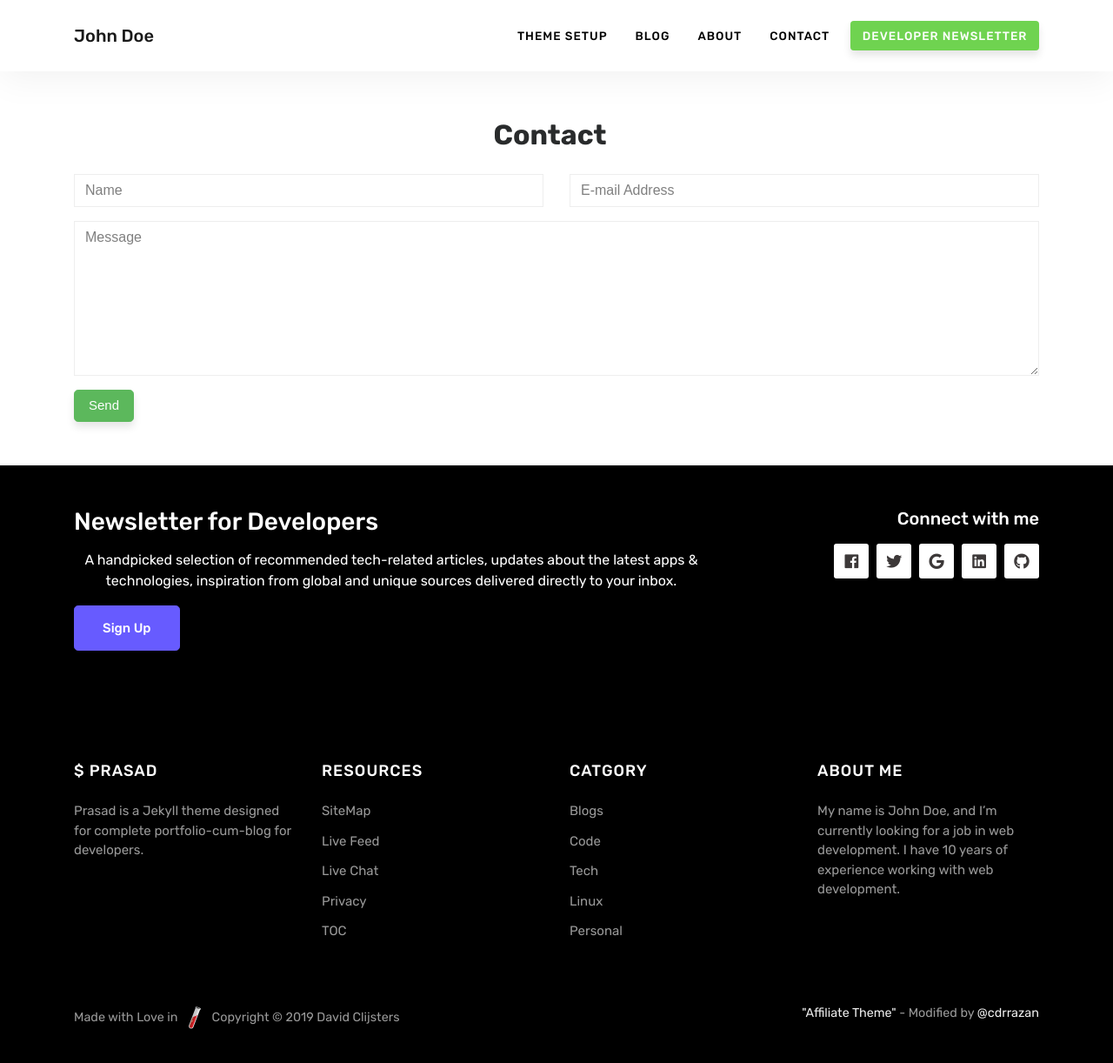
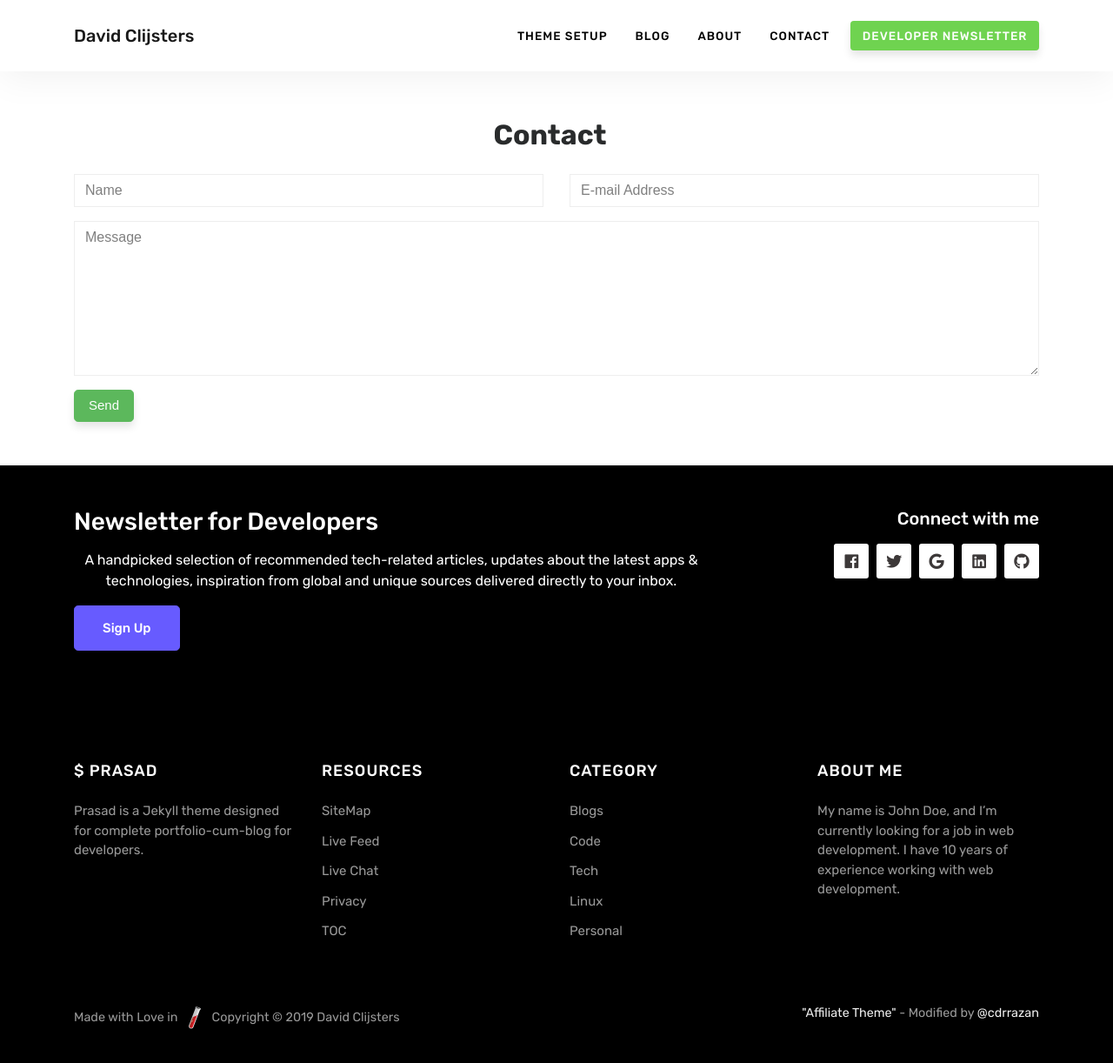
Before and after one commit to clijda/clijda.github.io, a Jekyll site: the page built from contact.html, in a window 1280 px wide and 1232 px high. Shown: the top 1222 px of the window at 87% size. Built offline with Jekyll 4.4.1, drawn with Linux system fonts in a browser that asks for light colours; nearby versions of some CDN libraries.

Commit message:
Update default.html
small change

```diff
--- a/_layouts/default.html
+++ b/_layouts/default.html
@@ -49,7 +49,7 @@
             {% if site.logo == true %}
         <img src="{{ site.baseurl }}/{{ site.logo }}" alt="{{ site.name }}">
             {% else %}
-            John Doe
+            David Clijsters
             {% endif %}
         </a>
         <!-- End Logo -->
@@ -161,7 +161,7 @@
 
                 <div class="col-sm-3">
                 <div class="footer-widget">
-                <h5 class="title">Catgory</h5>
+                <h5 class="title">Category</h5>
                 <ul>
                 <li><a href="/category/blog/">Blogs</a></li>
                 <li><a  href="#">Code</a></li>
```
